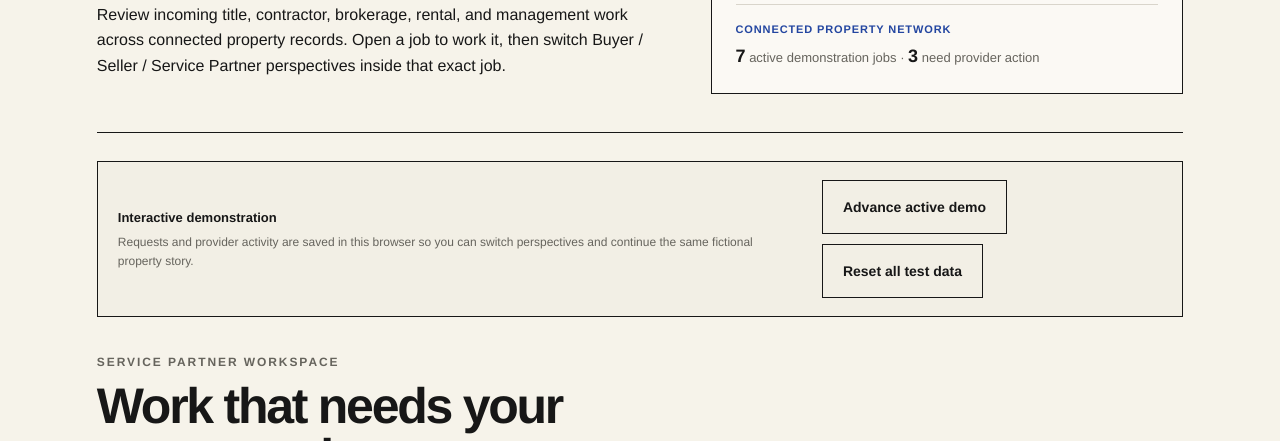
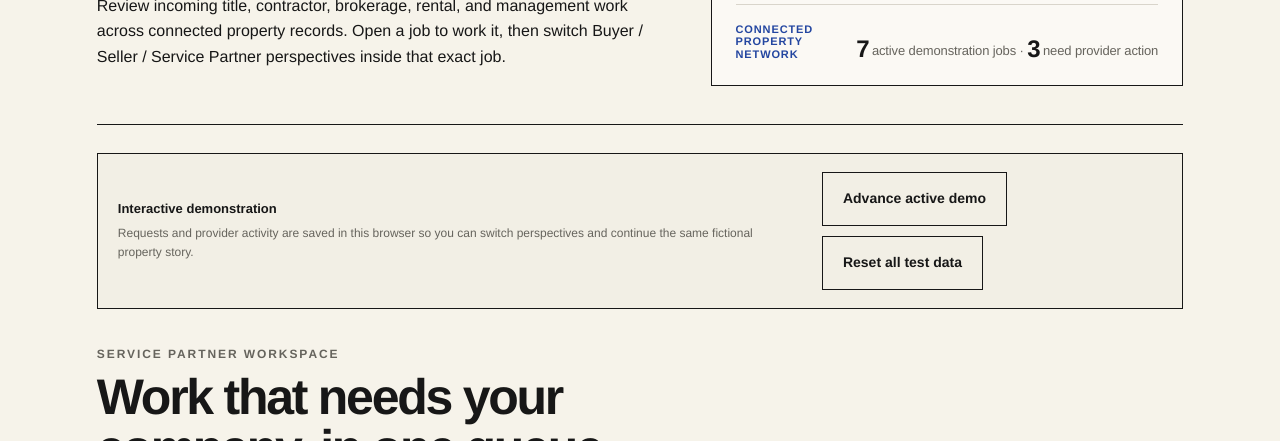
Before and after one commit to PrototypeVersions/MREO_BuySellProperty, a website: page coordination.html in a window 1280 px wide. Shown: the part 659-1100 px from the top of the page. Drawn offline with Linux system fonts and the light colour scheme.

Commit message:
Place provider network metrics at lower right

```diff
--- a/coordination-workspace-v5.css
+++ b/coordination-workspace-v5.css
@@ -415,20 +415,35 @@ html{scroll-behavior:smooth}
 .network-property-art-footer{
   padding-top:18px;
   border-top:1px solid var(--line);
+  display:grid;
+  grid-template-columns:minmax(0,1fr) auto;
+  gap:22px;
+  align-items:end;
 }
 .network-property-art-footer .network-abstract-label{
   padding-top:0;
   border-top:0;
+  margin:0;
 }
 .network-property-art-metrics{
-  margin:10px 0 0;
-  font-size:15px;
-  line-height:1.45;
+  margin:0;
+  max-width:290px;
+  text-align:right;
+  font-size:14px;
+  line-height:1.35;
   color:var(--muted);
+  letter-spacing:-.01em;
 }
 .network-property-art-metrics strong{
   color:var(--ink);
-  font-size:18px;
+  font-size:24px;
+  line-height:1;
+  letter-spacing:-.045em;
+  vertical-align:-2px;
+}
+@media(max-width:620px){
+  .network-property-art-footer{grid-template-columns:1fr;gap:10px}
+  .network-property-art-metrics{max-width:none;text-align:left}
 }
 @media(max-width:920px){
   .network-property-art-stage{min-height:275px}
```
